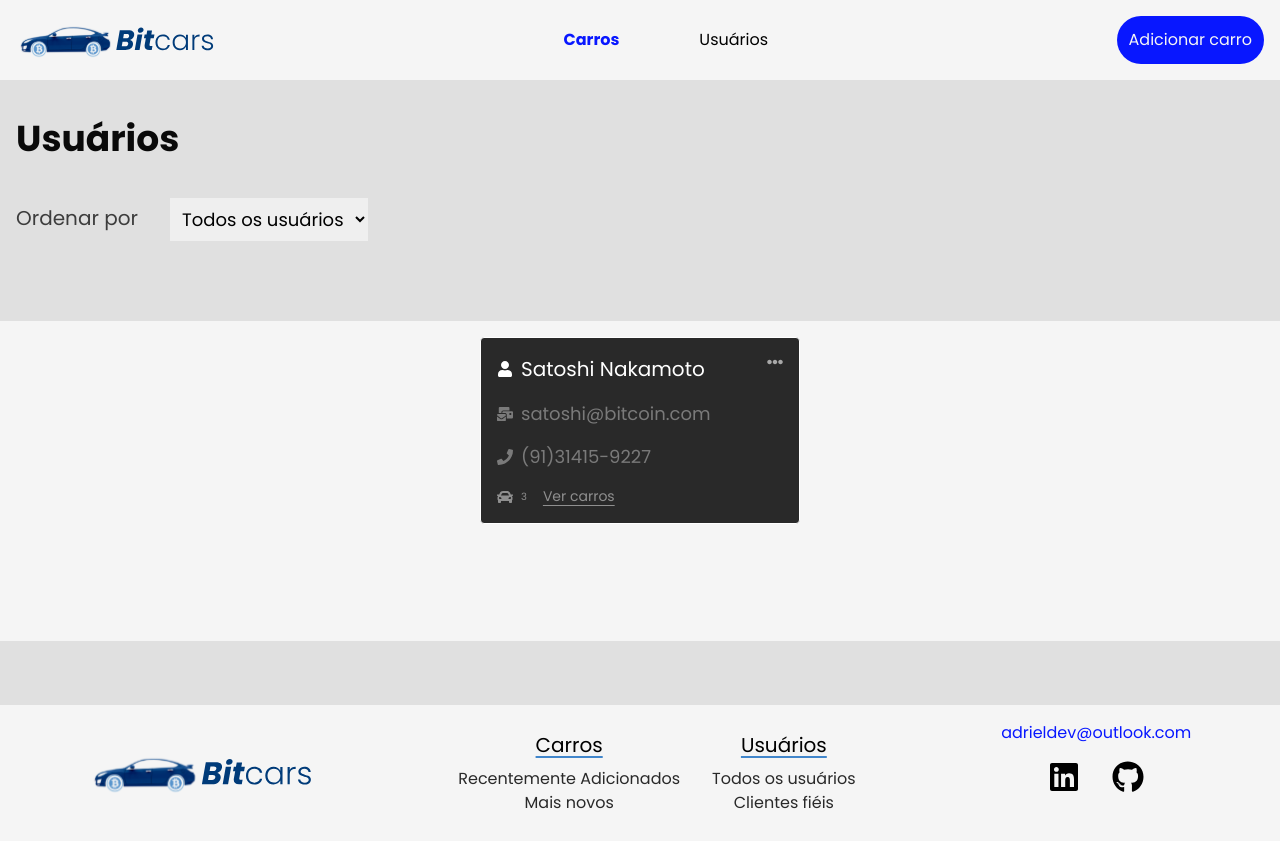
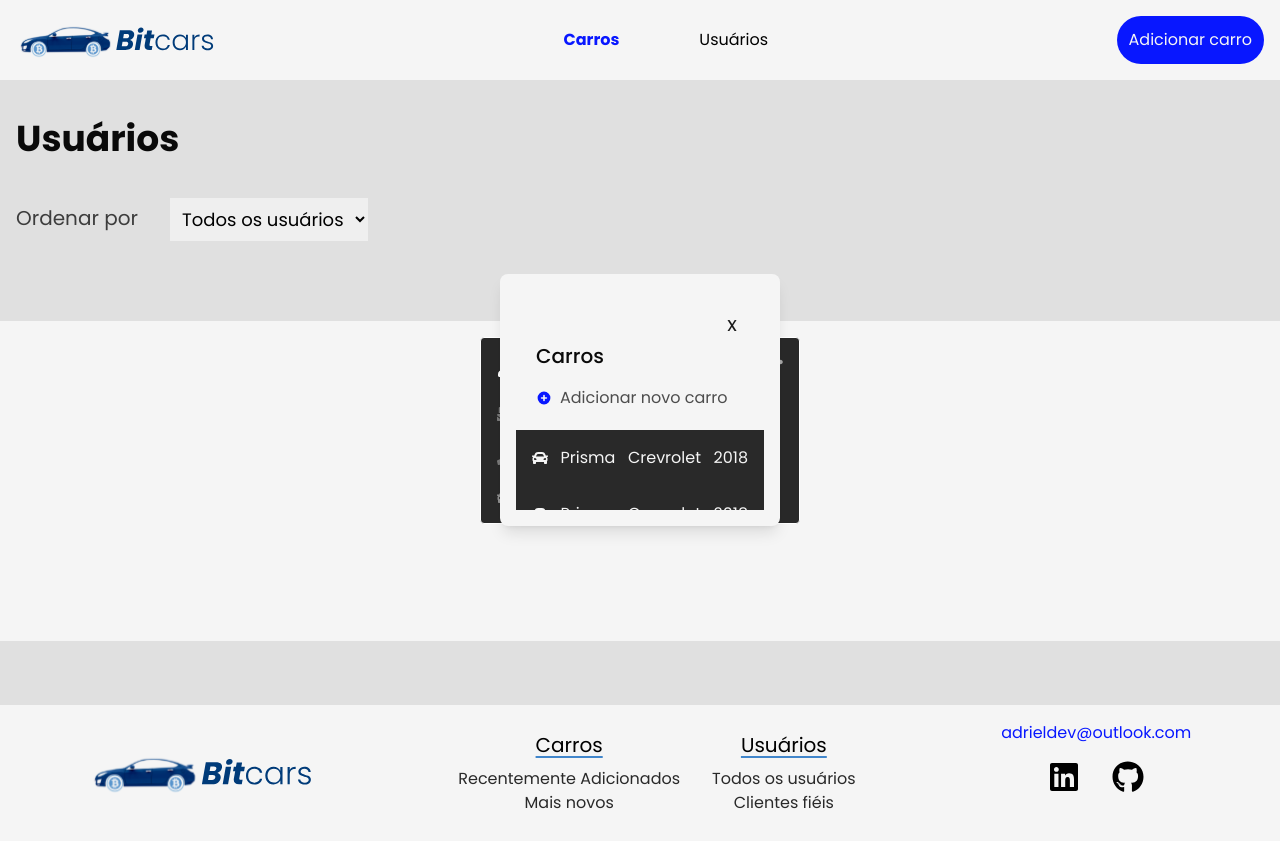
Before and after one commit to glauber-FullStackDev/desafio-dev-junior-b2u, a React (Vite) app in the folder frontend/bitcar/: page / in a window 1280 px wide. Both pictures are taken after a click on the element "Ver carros". Built offline with nearby package versions, Linux system fonts and the light colour scheme.

Commit message:
feat-modal-cars

```diff
--- a/frontend/bitcar/src/components/CardUser.jsx
+++ b/frontend/bitcar/src/components/CardUser.jsx
@@ -3,9 +3,10 @@ import {FaCar,FaEllipsisH, FaUser,FaMailBulk,FaPhone} from 'react-icons/fa'
 import { useContext } from 'react'
 import { ModalContext } from '../contexts/ModalContext'
 import ModalEditDeleteUserItem from './ModalEditDeleteUserItem'
+import ModalCarsItem from './ModalCarsItem'
+
 const CardUser = () => {
-   const {modalEditDeleteUser,setModalEditDeleteUser} = useContext(ModalContext)
-
+   const {modalEditDeleteUser,setModalEditDeleteUser,modalCars,setModalCars} = useContext(ModalContext)
   return (
     <div className='bg-gray-three w-80 p-4 h-fit flex flex-col gap-y-4 text-white border rounded'>
         <div className='flex justify-between'>
@@ -29,10 +30,10 @@ const CardUser = () => {
             <span className='text-gray-eight text-[10px]'>3</span>
             </div>
 
-            <h2 className='text-[14px] text-gray-eight underline underline-offset-4 decoration-gray-eight cursor-pointer'>Ver carros</h2>
+            <h2 className='text-[14px] text-gray-eight underline underline-offset-4 decoration-gray-eight cursor-pointer' onClick={()=>setModalCars(true)}>Ver carros</h2>
         </div>
         <ModalEditDeleteUserItem modal={modalEditDeleteUser} setModal={setModalEditDeleteUser}/>
-
+        <ModalCarsItem modal={modalCars} setModal={setModalCars}/>
     </div>
   )
 }
--- /dev/null
+++ b/frontend/bitcar/src/components/ModalCarsItem.jsx
@@ -0,0 +1,71 @@
+import React from 'react'
+import { FaCar } from 'react-icons/fa'
+import {HiPlusCircle} from 'react-icons/hi'
+
+const ModalCarsItem = ({modal,setModal}) => {
+
+     const cars =[
+        {
+            name:'Prisma',
+            marca:'Crevrolet',
+            ano_fabri:'2018'
+        },
+        {
+            name:'Prisma',
+            marca:'Crevrolet',
+            ano_fabri:'2018'
+        },
+        {
+            name:'Prisma',
+            marca:'Crevrolet',
+            ano_fabri:'2018'
+        }
+    ]
+
+  return (
+    <>
+      {modal ? (
+        <>
+          <div className="flex justify-center items-center overflow-x-hidden overflow-y-auto fixed inset-0 z-50">
+            <div className="relative w-auto my-6 mx-auto max-w-3xl text-gray-one">
+              <div className="border-0 rounded-lg shadow-lg relative p-4 flex flex-col w-full bg-gray-twelve ">
+                <div className="flex flex-col p-5 gap-y-2">
+                  <button
+                    className="bg-transparent border-0 text-black float-right"
+                    onClick={() => setModal(false)}
+                  >
+                    <div className="flex justify-end w-52 ">
+
+                    <h2 className="text-gray-two opacity-7 h-6 w-6 text-xl bg-gray-400 py-0 rounded-full">
+                      x
+                    </h2>
+                    </div>
+                  </button>
+                  <h2 className='font-medium text-xl '>Carros</h2>
+                  <div className='flex items-center gap-x-2 mt-2'>
+                    <HiPlusCircle color='#0817FF'  onClick={()=>setModal(false)}/>
+                    <h2 className='text-gray-five'>Adicionar novo carro</h2>
+                  </div>
+                </div>
+                <div className='flex flex-col h-20 overflow-y-scroll '>
+                  {cars.map(car=>(
+                    <div className='flex flex-row bg-gray-three text-gray-twelve items-center justify-between p-4'>
+                      <FaCar/>
+                      <h2>{car.name}</h2>
+                      <h2>{car.marca}</h2>
+                      <h2>{car.ano_fabri}</h2>
+
+                      </div>
+                  ))}
+                </div>
+
+              </div>
+            </div>
+          </div>
+        </>
+      ) : null}
+    </>
+  )
+}
+
+export default ModalCarsItem
--- a/frontend/bitcar/src/contexts/ModalContext.jsx
+++ b/frontend/bitcar/src/contexts/ModalContext.jsx
@@ -8,11 +8,24 @@ export const ModalProvider = ({children}) => {
     const [modalEditCar,setModalEditCar] = useState(false);
     const [modalEditDeleteUser,setModalEditDeleteUser] = useState(false);
     const [modalEditUser, setModalEditUser] = useState(false);
+    const [modalCars,setModalCars] = useState(false)
 
 
 
     return (
-        <ModalContext.Provider value={{modalEditUser, setModalEditUser,modalEditCar,setModalEditCar,modalUser,setModalUser,modalEditDelete,setModalEditDelete,modalEditDeleteUser,setModalEditDeleteUser}}>
+        <ModalContext.Provider value={{modalEditUser,
+         setModalEditUser,
+         modalEditCar,
+         setModalEditCar,
+         modalUser,
+         setModalUser,
+         modalEditDelete,
+         setModalEditDelete,
+         modalEditDeleteUser,
+         setModalEditDeleteUser,
+         modalCars,
+         setModalCars
+         }}>
             {children}
         </ModalContext.Provider>
     )
```
